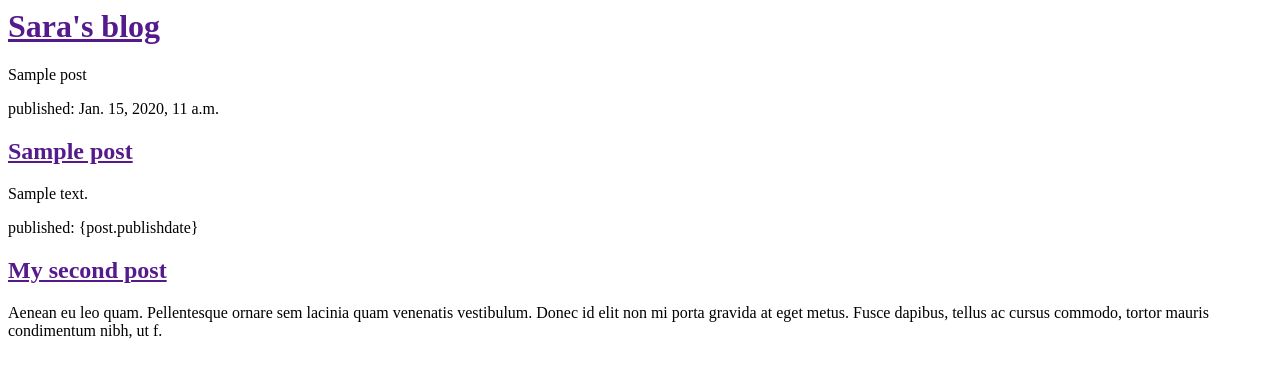
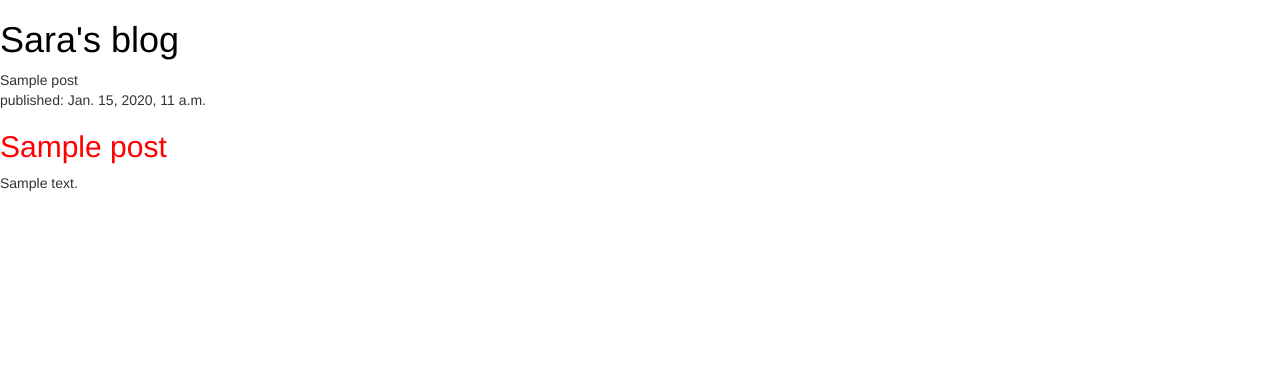
Before and after one commit to sari268/Sara-s-blog, a Django app: template blog/templates/blog/post_list.html in a window 1280 px wide. Shown: the top 378 px of the page. Run offline with Django 3.2, Linux system fonts and the light colour scheme; the template is opened without the code that fills it: values that come from a table or form of the project are taken from there, others are empty; tables that the repository leaves empty hold one stand-in row (values such as "Sample post"); some libraries are stand-ins or nearby versions.

Commit message:
first css ever

```diff
--- /dev/null
+++ b/blog/static/css/blog.css
@@ -0,0 +1,2 @@
+h1 a{color:black; }
+h2 a{color:red;}
--- a/blog/templates/blog/post_list.html
+++ b/blog/templates/blog/post_list.html
@@ -1,7 +1,10 @@
-
+{% load staticfiles %}
 <html>
     <head>
+      <link rel="stylesheet" href="//maxcdn.bootstrapcdn.com/bootstrap/3.2.0/css/bootstrap.min.css">
+<link rel="stylesheet" href="//maxcdn.bootstrapcdn.com/bootstrap/3.2.0/css/bootstrap-theme.min.css">
         <title>Sara's blog</title>
+<link rel="stylesheet" href="{% static 'css/blog.css' %}">
     </head>
     <body>
         <div>
@@ -16,14 +19,8 @@
 </div>
 
         {% endfor %}
-        <div>
 
-        </div>
+    </body>
 
-        <div>
-            <p>published: {post.publishdate}</p>
-            <h2><a href="">My second post</a></h2>
-            <p>Aenean eu leo quam. Pellentesque ornare sem lacinia quam venenatis vestibulum. Donec id elit non mi porta gravida at eget metus. Fusce dapibus, tellus ac cursus commodo, tortor mauris condimentum nibh, ut f.</p>
-        </div>
-    </body>
+
 </html>
```
